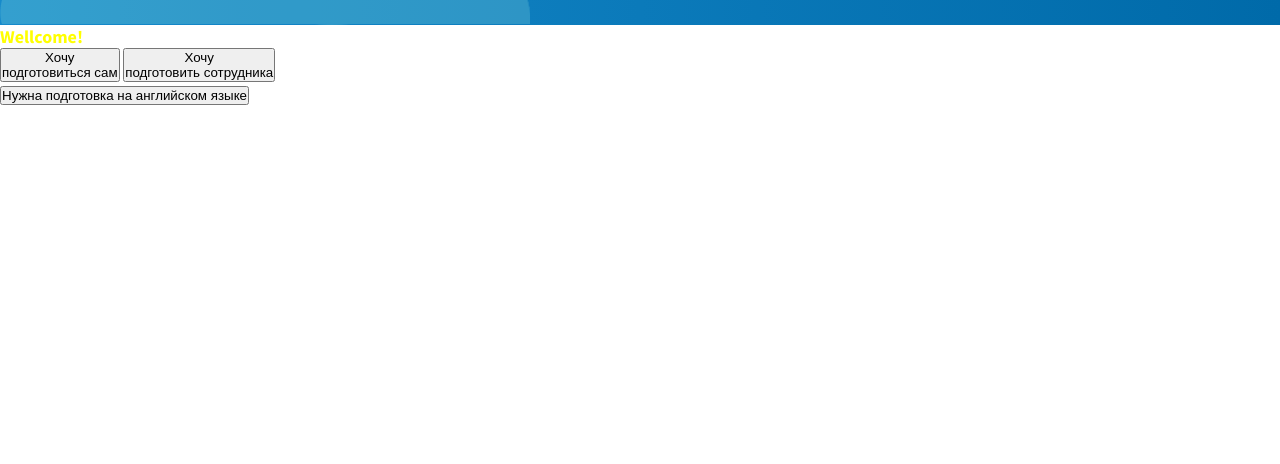
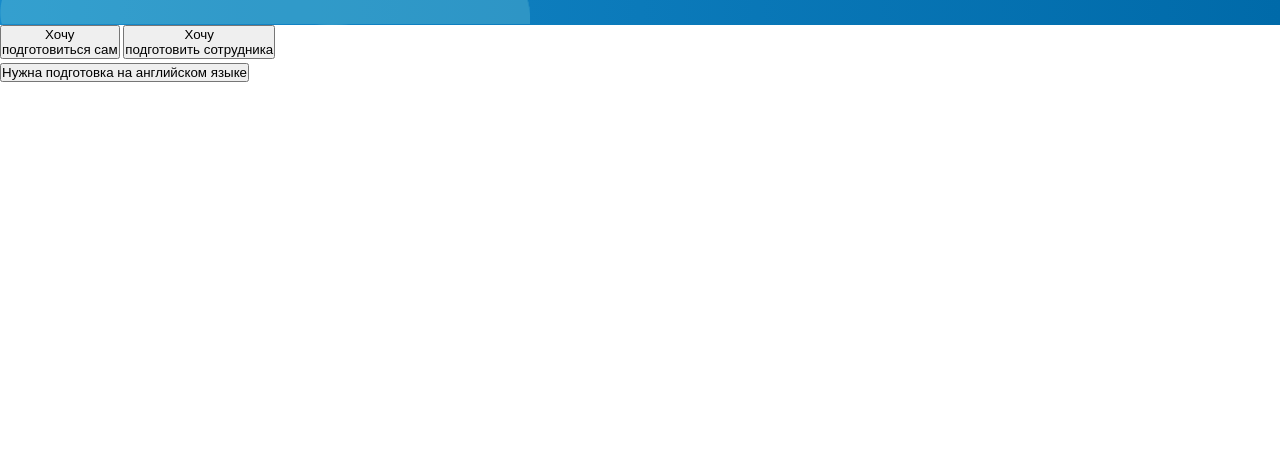
Before and after one commit to Katerina-cloud/customer-interview-page, a website: page index.html in a window 1280 px wide. Shown: the part 336-800 px from the top of the page. Drawn offline with Linux system fonts and the light colour scheme.

Commit message:
put section inside the wrapper

```diff
--- a/index.html
+++ b/index.html
@@ -18,8 +18,6 @@
 			  </p>
 			  </div>
 		  </header>
-	  </div>
-    <h1 class="heading-primary">Wellcome!</h1>
     <section class="content">
       <div class="content_wrapper">
         <button class="btn content_btn--1">Хочу<br>подготовиться сам</button>
@@ -27,5 +25,6 @@
       </div>
       <button class="btn content_btn--3">Нужна подготовка на английском языке</button>
     </section>
+	  </div>
   </body>
 </html>
```
